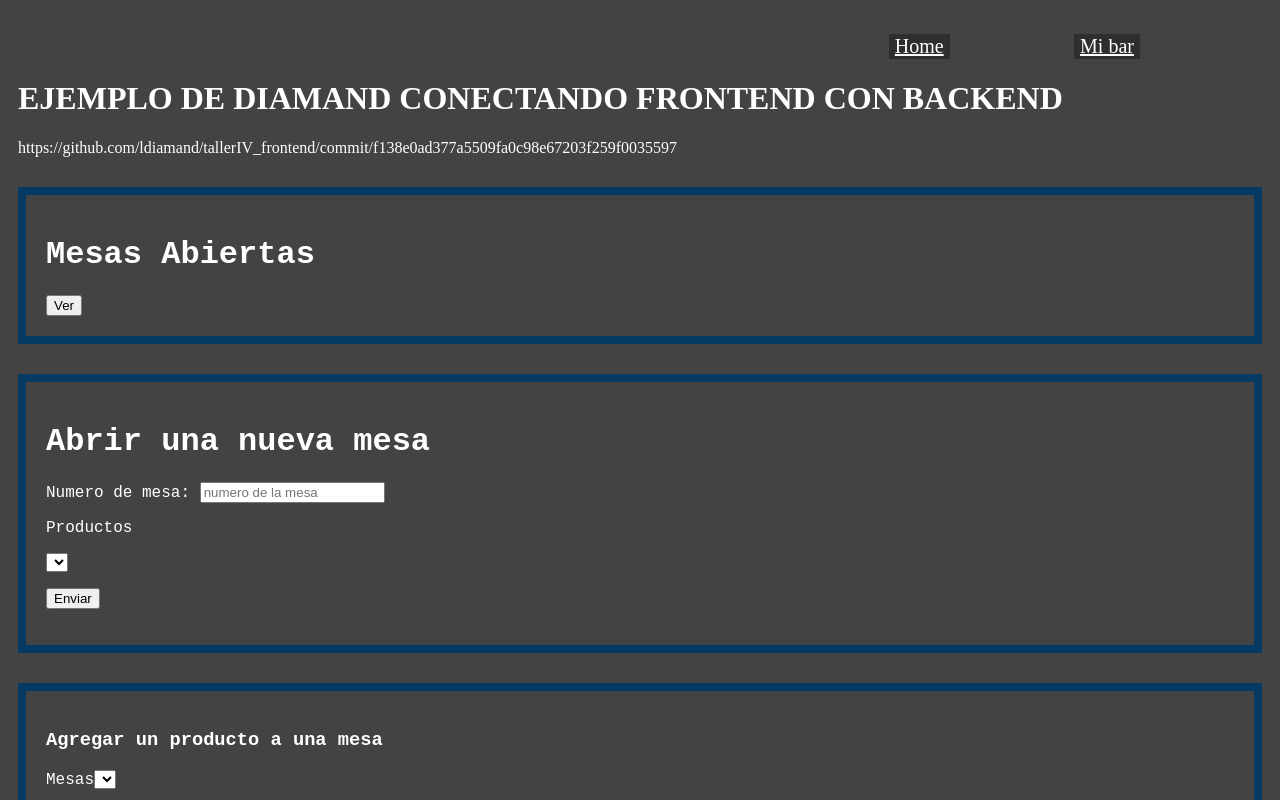
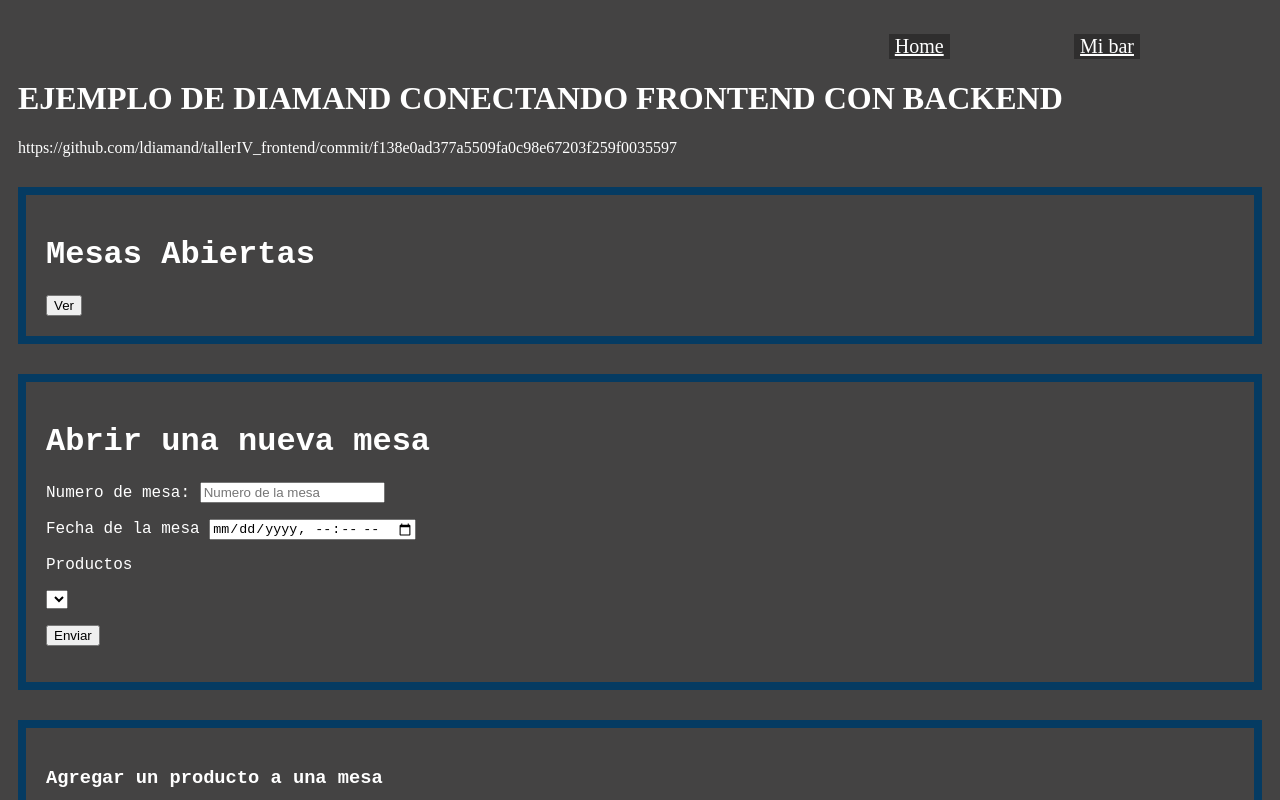
Before and after one commit to leandrogiova/ProyectoB-FrontEnd, an Angular app: page /mibar in a window 1280 px wide. Shown: the top 800 px of the page. Built offline with nearby package versions, Linux system fonts and the light colour scheme; no server answers.

Commit message:
Con funcion Resumenes Funcionando

```diff
--- a/src/app/mesa-producto.service.ts
+++ b/src/app/mesa-producto.service.ts
@@ -31,4 +31,27 @@ export class MesaProductoService {
   }
 
 
+
+
+  public postResumenes(fechas: Date[]): void{
+    this.http.post('http://localhost:8080/mesasAbiertas/FechasResumenes', fechas).subscribe();
+  }
+
+  public getResumenes(): Observable<mesaProductos[]>{
+    return this.http.get<mesaProductos[]>('http://localhost:8080/mesasAbiertas/Resumenes');
+  }
+
+
+
+  /*
+  let headers = new Headers();
+headers.append('Content-Type', 'application/json');
+headers.append('projectid', this.id);
+let params = new URLSearchParams();
+params.append("someParamKey", this.someParamValue)
+
+this.http.get('http://localhost:63203/api/CallCenter/GetSupport', { headers: headers, search: params })
+  */
+
+
 }
--- a/src/app/mibar/mibar.component.html
+++ b/src/app/mibar/mibar.component.html
@@ -12,6 +12,7 @@
         <li *ngFor = "let mesaAbiertas of mesas, let i=index" class="recuadro_secundario" >
                 <ul> Numero de mesa: {{mesaAbiertas.numero_mesa}} </ul>
                 <ul> Estado: {{mesaAbiertas.estado}}</ul>
+                <ul>Fecha: {{mesaAbiertas.fecha}}</ul>
                 <p> Lista de Productos: </p>
                 <ul *ngFor = "let producto of mesaAbiertas.listaProductos">
                     Numero de producto: {{producto.numeroProducto}} | {{producto.nombre}} | {{producto.precio}}
@@ -32,7 +33,8 @@
 
 <div class = "recuadro_principal">
     <h1>Abrir una nueva mesa </h1>
-    <p>Numero de mesa: <input type="number" [formControl] = "numeroMesa" placeholder="numero de la mesa" > </p>
+    <p>Numero de mesa: <input type="number" [formControl] = "numeroMesa" placeholder="Numero de la mesa" > </p>
+    <p>Fecha de la mesa <input type = "datetime-local" [formControl] = "fecha1Mesa" placeholder="Fecha de la mesa" ></p>
     <p> <label> Productos </label> </p>
     <select [formControl] = "numeroDeProducto" >
             <option *ngFor = "let producto of productos" value={{producto.numeroProducto}}>
@@ -180,6 +182,18 @@
 </form>
 
 
+<div class = "recuadro_principal">
+    <p> Filtrar busqueda entre la fecha: </p>
+    <p> <input type = "datetime-local" [formControl] = "fecha1Mesa" placeholder="Primera Fecha" required ></p>
+    <p> Y la fecha: </p>
+    <p> <input type = "datetime-local" [formControl] = "fecha2Mesa" placeholder="Segunda Fecha" required></p>
+    <button (click) = "pedirResumenes()"> Pedir resumenes </button>
+</div>
+
+<div>
+    {{mesasResumenes | json }}
+</div>
+
 <div>
 
 <p>PARA MODIFICAR LOS PRECIOS COPIAR LA IDEA DE ACA: (minuto 8,15 mas o menos)</p>
--- a/src/app/mibar/mibar.component.ts
+++ b/src/app/mibar/mibar.component.ts
@@ -1,5 +1,5 @@
 import { ValueConverter } from '@angular/compiler/src/render3/view/template';
-import { Component, OnInit, SystemJsNgModuleLoader } from '@angular/core';
+import { Component, OnInit } from '@angular/core';
 import { FormBuilder, FormControl, FormGroup } from '@angular/forms';
 //import { Console } from 'console';
 //import { FORMERR } from 'dns';
@@ -19,15 +19,19 @@ export class MibarComponent implements OnInit {
   agregarProducto: FormGroup;
   numeroMesa: FormControl;
   numeroDeProducto: FormControl;
+  fecha1Mesa: FormControl;
+  fecha2Mesa: FormControl;
 
   verLista: boolean;
   verOcultar: string;
   productos: Producto[];
   mesas: mesaProductos[];
+  mesasResumenes: mesaProductos[];
 
   abrirNuevaMesa: mesaProductos;
   productosAgregar: number[];
   lista2: Producto[];
+
 
   constructor(private servicioProducto: ProductoService,private mesaProductoService: MesaProductoService ,private fb: FormBuilder ) {
 
@@ -40,8 +44,13 @@ export class MibarComponent implements OnInit {
     this.productos = new Array;
     this.numeroMesa = new FormControl('');
 
+
     this.numeroDeProducto = new FormControl('');
     this.abrirNuevaMesa = new mesaProductos();
+    this.fecha1Mesa = new FormControl('');
+    this.fecha2Mesa = new FormControl('');
+
+
 
     this.verLista = false;
     this.verOcultar = "Ver";
@@ -103,6 +112,7 @@ export class MibarComponent implements OnInit {
         if(numero == this.productos[i].numeroProducto){
           let milista: Producto[] = [];
           milista.push(this.productos[i]);
+          this.abrirNuevaMesa.fecha = this.fecha1Mesa.value;
           this.abrirNuevaMesa.listaProductos = milista;
           this.abrirNuevaMesa.precioTotal = this.productos[i].precio;
         }
@@ -258,7 +268,6 @@ actualizar(){
         }
       }
     }
-
   }
 
 
@@ -273,4 +282,21 @@ actualizar(){
       this.verLista = true;
     }
 
+
+  pedirResumenes(){
+    let fecha1: Date = this.fecha1Mesa.value;
+    let fecha2: Date = this.fecha2Mesa.value;
+
+    this.mesaProductoService.postResumenes([fecha1, fecha2]);
+
+    console.log("Se envio las fechas a buscar");
+    this.mesaProductoService.getResumenes().subscribe(mesas => {
+      this.mesasResumenes = mesas;
+    });
+
+    console.log("Se trajeron todas las fechas");
+
+  }
+
+
 }
--- a/src/app/producto.service.ts
+++ b/src/app/producto.service.ts
@@ -36,4 +36,8 @@ export class ProductoService {
     //hay que modificar la bases de datos
   }
 
+
+
+
+
 }
```
